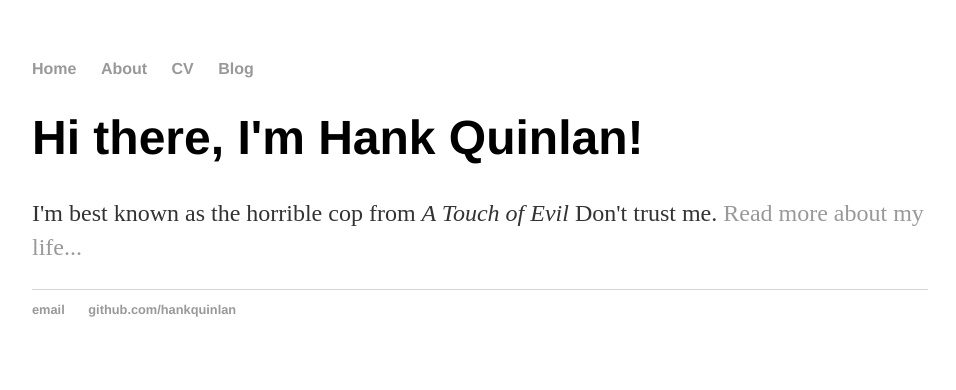
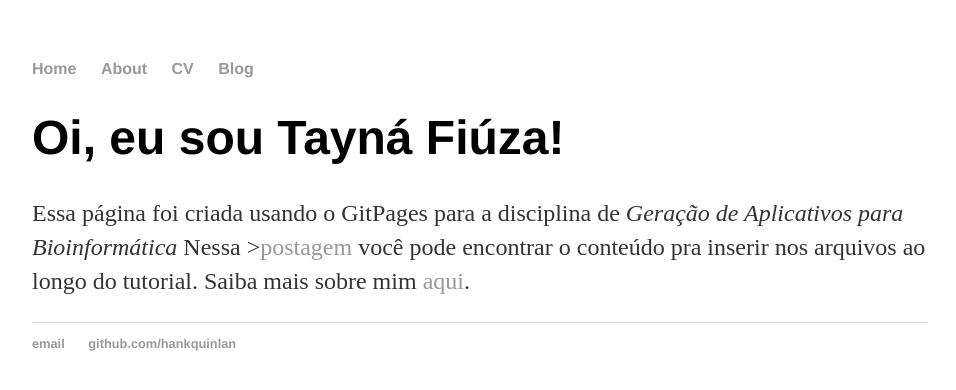
Before and after one commit to fiuzatayna/fiuzatayna.github.io, a Jekyll site: the page built from index.html, in a window 1280 px wide. Shown: the top 390 px of the page, without its empty margins (160-1116 px from the left). Built offline with Jekyll 4.4.1, drawn with Linux system fonts in a browser that asks for light colours.

Commit message:
Changes home page.

```diff
--- a/index.html
+++ b/index.html
@@ -3,6 +3,6 @@ layout: default
 title: Hank Quinlan, Horrible Cop
 ---
 <div class="blurb">
-	<h1>Hi there, I'm Hank Quinlan!</h1>
-	<p>I'm best known as the horrible cop from <em>A Touch of Evil</em> Don't trust me. <a href="/about">Read more about my life...</a></p>
+	<h1>Oi, eu sou Tayná Fiúza!</h1>
+	<p>Essa página foi criada usando o GitPages para a disciplina de <em>Geração de Aplicativos para Bioinformática</em> Nessa ><a href="https://fiuzatayna.github.io/2019/10/18/arquivos-conteudo-tutorial.html">postagem</a> você pode encontrar o conteúdo pra inserir nos arquivos ao longo do tutorial.  Saiba mais sobre mim <a href="/about">aqui</a>.</p>
 </div><!-- /.blurb -->
```
